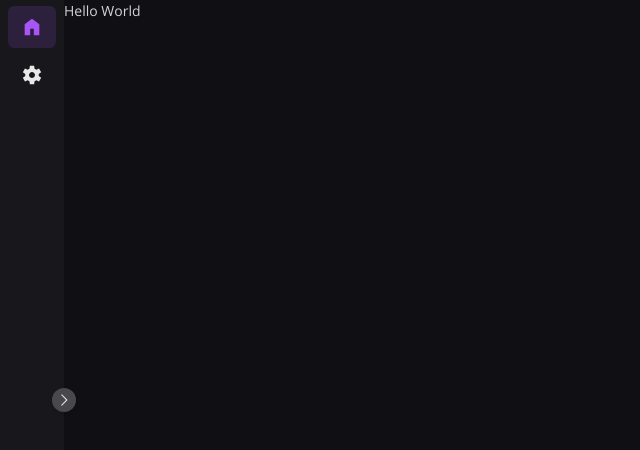
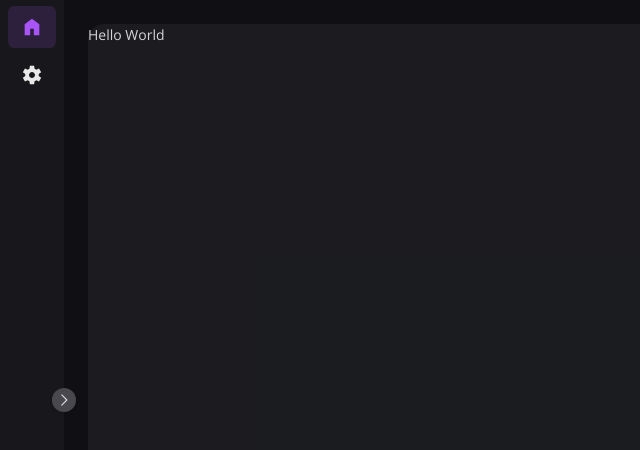
Before and after one commit to OrdenKrieger/hub, a Vue app in the folder frontend/: page / in a window 1280 px wide. Shown: the top 450 px of the page, without its empty margins (0-640 px from the left). Built offline with nearby package versions, Linux system fonts and the light colour scheme.

Commit message:
web: Wrap router view in a container

```diff
--- a/frontend/src/views/AppView.vue
+++ b/frontend/src/views/AppView.vue
@@ -80,8 +80,8 @@ const menuOptions: MenuOption[] = [
       />
     </n-layout-sider>
     <n-layout>
-      <div class="min-h-screen">
-        <RouterView />
+      <div class="grid min-h-screen p-6">
+        <div class="bg-slate-100 bg-opacity-5 rounded-2xl"><RouterView /></div>
       </div>
     </n-layout>
   </n-layout>
```
